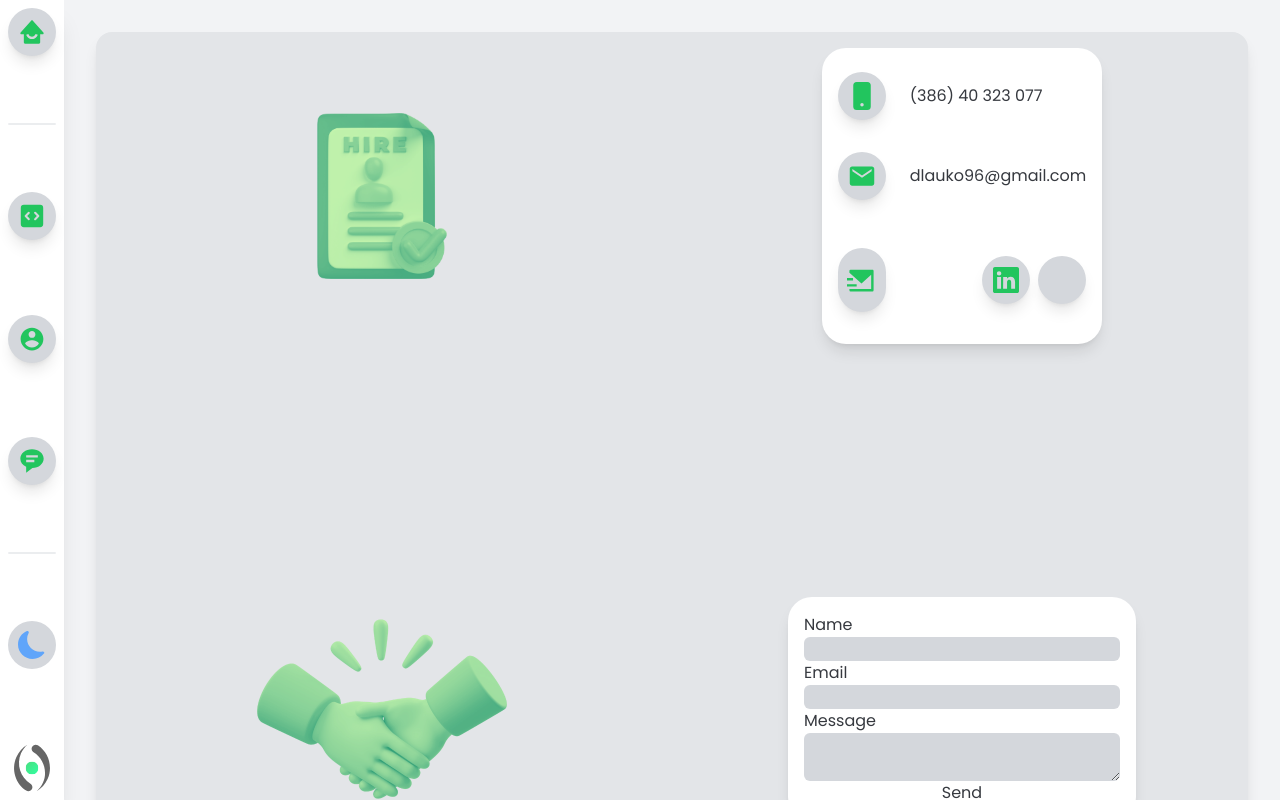
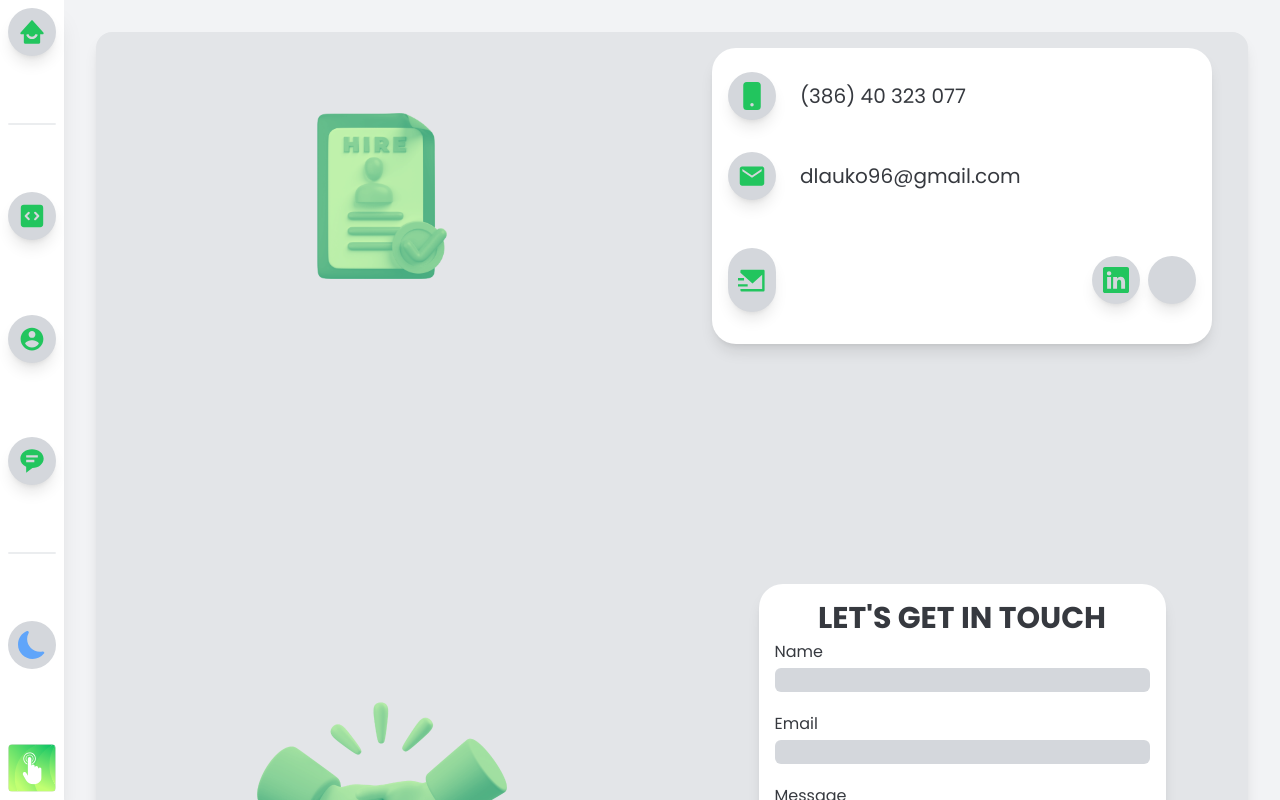
Before and after one commit to laukic1/Portfolio_App, a React (Vite) app: page /contact in a window 1280 px wide. Shown: the top 800 px of the page. Built offline with nearby package versions, Linux system fonts and the light colour scheme; some icons are missing.

Commit message:
added phone and email hooks, finished contact page entirely optimized responsivness on all pages

```diff
--- a/src/components/typewriter-effect/typewritter-effect.component.jsx
+++ b/src/components/typewriter-effect/typewritter-effect.component.jsx
@@ -11,7 +11,7 @@ const TypewriterEffect = () => {
 
     <div>
 
-        <h1 className='text-green-500' style={{ paddingBottom: '10rem', padding: '0.5em', margin: 'auto 0', fontWeight: 'bold', textAlign: "center"  }}>
+        <h1 className='text-green-500 lg:text-2xl sm:text-xl ' style={{ paddingBottom: '10rem', padding: '0.5em', margin: 'auto 0', fontWeight: 'bold', textAlign: "center"  }}>
         { " Developer who is " }
         <span className='text-gray-800 dark:text-white' style={{ fontWeight: 'bold',}}>
           {/* Style will be inherited from the parent element */}
--- a/src/index.css
+++ b/src/index.css
@@ -67,6 +67,11 @@
 
 
 
+  .content-list {
+    @apply flex flex-col items-center h-full w-full mt-0 ml-0 mx-auto px-0 pb-12 ;
+  }
+
+
 
   #root {
     @apply dark:text-white text-gray-700 bg-gray-100 dark:bg-gray-800;
@@ -112,7 +117,7 @@
     }
 
     .content-list {
-      @apply flex flex-col items-center h-full w-full mt-0 ml-0 mx-auto px-0 pb-12 overflow-y-scroll;
+      @apply flex flex-col items-center h-full w-full mt-0 ml-0 mx-auto px-0 pb-12 ;
     }
 
     #root {
--- a/src/routes/contact/contact.component.jsx
+++ b/src/routes/contact/contact.component.jsx
@@ -43,10 +43,10 @@ const Contact = () => {
 
          <img className="lg:w-1/3 w-1/2" src={ContactIcon}  alt="profile-img" />
          </div>
-         <div className=' flex flex-col  gap-10 place-self-center bg-white shadow-lg dark:bg-gray-500 fold:p-4 p-4 rounded-3xl'>
+         <div className=' flex flex-col w-full h-full gap-10 place-self-center bg-white shadow-lg dark:bg-gray-500 fold:p-4 p-4 rounded-3xl'>
               <div className='flex flex-col items-start gap-4'>
-              <span className='flex items-center justify-start fold:gap-0 gap-6'><span  onClick={PhoneCallHandler}><ContactPageIcon  icon={<BsFillPhoneFill size='28' className='fold:w-5 fold:h-5'  />}  /></span> <span className='fold:text-xs'>(386) 40 323 077</span></span>
-              <span className='flex items-center justify-start fold:gap-0 gap-6'><span onClick={SendEmailButtonHandler}><ContactPageIcon icon={<IoMdMail size='28' className='fold:w-5 fold:h-5' />} /></span><span className='fold:text-xs'>dlauko96@gmail.com</span></span>
+              <span className='flex items-center justify-start fold:gap-0 gap-6'><span  onClick={PhoneCallHandler}><ContactPageIcon  icon={<BsFillPhoneFill size='28' className='fold:w-5 fold:h-5'  />}  /></span> <span className='lg:text-xl fold:text-xs'>(386) 40 323 077</span></span>
+              <span className='flex items-center justify-start fold:gap-0 gap-6'><span onClick={SendEmailButtonHandler}><ContactPageIcon icon={<IoMdMail size='28' className='fold:w-5 fold:h-5' />} /></span><span className='lg:text-xl fold:text-xs'>dlauko96@gmail.com</span></span>
 
               </div>
             <div className='flex gap-2 justify-end'>
@@ -59,6 +59,9 @@ const Contact = () => {
             </div>
         </div>
 
+
+
+
         <div className="grid lg:grid-cols-2 gap-20 sm:items-center sm:text-left justify-center">
 
 
@@ -68,13 +71,15 @@ const Contact = () => {
          <img className="lg:w-1/2 w-1/2" src={HandshakeIcon}  alt="profile-img" />
          </div>
          <div className='place-self-center bg-white shadow-lg dark:bg-gray-500 fold:p-0 p-4 rounded-3xl'>
-         <form ref={form} onSubmit={sendEmail} className='flex flex-col fold:p-2  '>
+         <form ref={form} onSubmit={sendEmail} className='flex flex-col fold:p-2 gap-1'>
+         <div><h2 className='place-self-center font-bold text-3xl justify-center'>{`LET'S GET IN TOUCH`}</h2></div>
+
       <label>Name</label>
-      <input className='bg-gray-400 text-gray-800 dark:bg-white rounded-md' type="text" name="user_name" />
+      <input className='bg-gray-400 text-gray-800 dark:bg-white rounded-md mb-4' type="text" name="user_name" />
       <label>Email</label>
-      <input className='bg-gray-400 text-gray-800 dark:bg-white rounded-md' type="email" name="user_email" />
+      <input className='bg-gray-400 text-gray-800 dark:bg-white rounded-md mb-4' type="email" name="user_email" />
       <label>Message</label>
-      <textarea className='bg-gray-400 text-gray-800 dark:bg-white rounded-md' name="message" />
+      <textarea className='bg-gray-400 text-gray-800 dark:bg-white rounded-md fold:p-4 p-10 mb-4' name="message" />
       <button type="submit" value="Send">Send</button>
     </form>
 
--- a/src/routes/home/home.component.jsx
+++ b/src/routes/home/home.component.jsx
@@ -4,8 +4,8 @@ import { motion as m } from "framer-motion";
 const Home = () => {
 return (
     <m.div
-      initial={{ translateX: -200 }}
-      animate={{ translateX: 0 }}
+      initial={{ translateY: -200 }}
+      animate={{ translateY: 0 }}
       className="content-container w-screen h-screen"
     >
       <div className="content-list flex flex-col justify-center items-center">
```
Also changed, not shown: public/vite.svg, src/assets/logo.svg.
